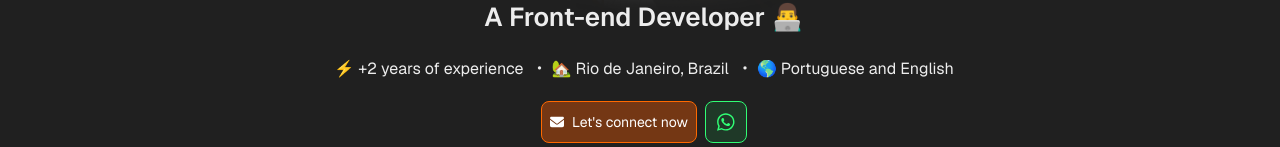
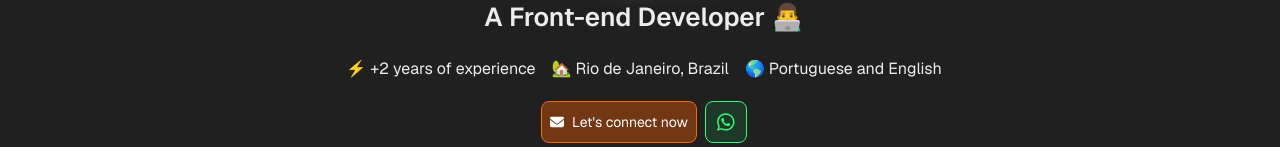
Before and after one commit to hvd00dev/hvd, a Next.js app: page / in a window 1280 px wide. Shown: the part 597-744 px from the top of the page. Built offline with nearby package versions, Linux system fonts and the light colour scheme.

Commit message:
style: hero responsive design

```diff
--- a/src/components/hero/Hero.tsx
+++ b/src/components/hero/Hero.tsx
@@ -18,10 +18,10 @@ export default function Hero() {
         alt="Squares"
       />
       <MaxWidth>
-        <div className="flex flex-start relative h-[700px] text-[#ededed] w-full">
+        <div className="md:h-[700px] h-[660px] flex flex-start relative text-[#ededed] w-full">
           <div className={styles.neonblink}>
             <Image
-              className="absolute top-[260px] left-1/2 -translate-x-1/2 -translate-y-1/2"
+              className="md:w-[858px] w-[500px] absolute top-[260px] left-1/2 -translate-x-1/2 -translate-y-1/2"
               src="/images/hvdlettering.png"
               width={858}
               height={50}
@@ -30,7 +30,7 @@ export default function Hero() {
             />
           </div>
           <Image
-            className="absolute left-1/2 top-[280px] transform -translate-x-1/2 -translate-y-1/2"
+            className="md:w-[360px] md:top-[280px] w-[280px] absolute left-1/2 top-[240px] transform -translate-x-1/2 -translate-y-1/2"
             src="/images/hvd2.png"
             width={360}
             height={100}
@@ -39,20 +39,20 @@ export default function Hero() {
           />
           <div className="relative z-2 flex items-center justify-end gap-[20px] flex-col px-4 py-6 w-full">
             <div className="flex flex-col items-center justify-center">
-              <h1 className="text-[40px] font-bold">Hi, I'm Hudson! 👋</h1>
-              <span className="text-[26px] font-semibold">
+              <h1 className="md:text-[40px] text-[30px] font-bold">Hi, I'm Hudson! 👋</h1>
+              <span className="md:text-[26px] text-[18px] font-semibold">
                 A Front-end Developer 👨‍💻
               </span>
             </div>
-            <div className="flex items-center gap-2">
+            <div className="flex items-center gap-x-4 gap-y-1 flex-wrap justify-center">
               <span className="whitespace-nowrap">
                 ⚡ +2 years of experience
               </span>
               <span className="whitespace-nowrap">
-                ・ 🏡 Rio de Janeiro, Brazil
+                🏡 Rio de Janeiro, Brazil
               </span>
               <span className="whitespace-nowrap">
-                ・ 🌎 Portuguese and English
+                🌎 Portuguese and English
               </span>
             </div>
             <div className="flex gap-2">
```
